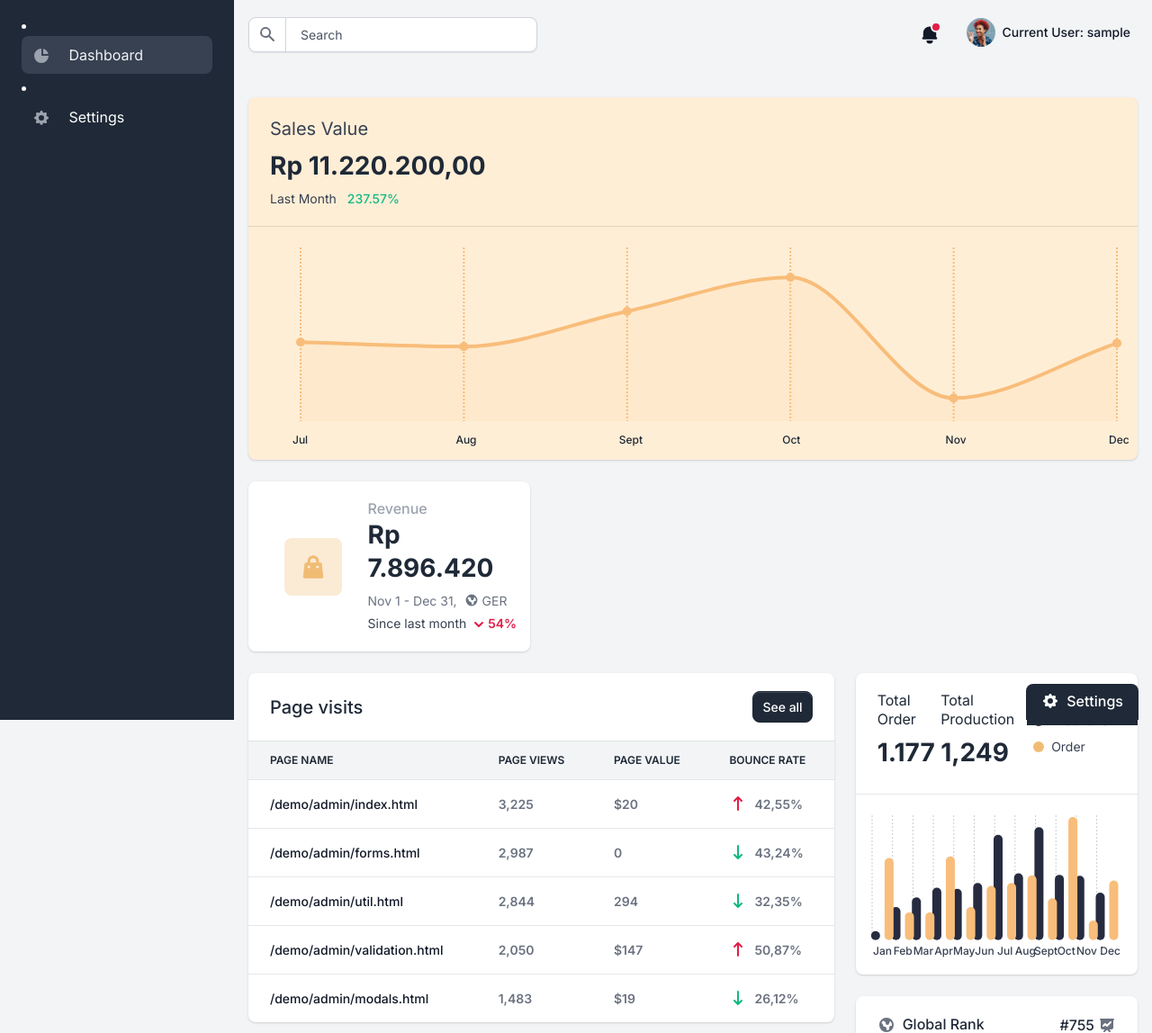
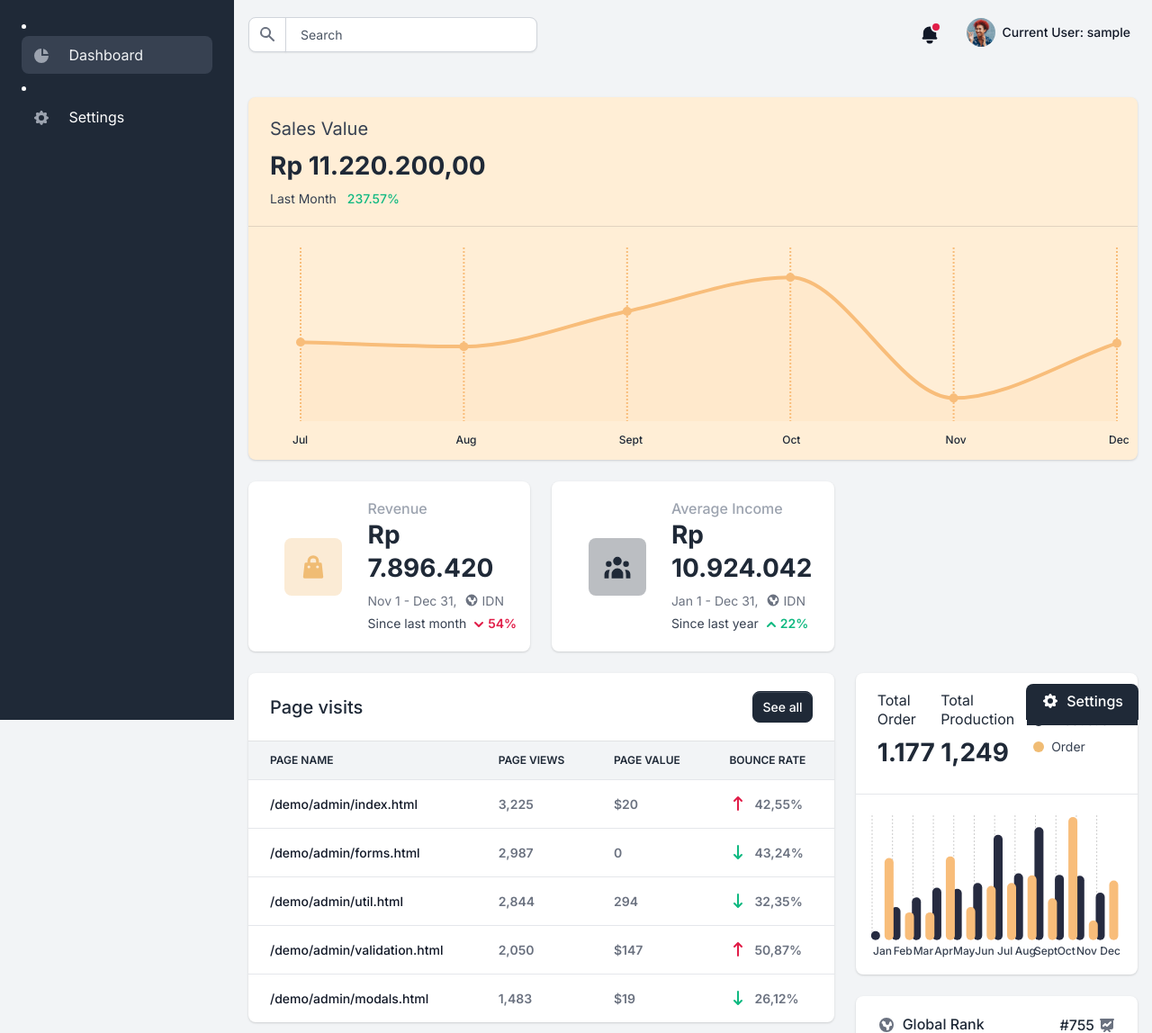
Before and after one commit to renjanay/VoltFlask, a Flask app: page /dashboard.html in a window 1280 px wide. Shown: the top 1148 px of the page at 90% size. Run offline with Flask 2, Linux system fonts and the light colour scheme; the visitor is signed in with stand-in values (Sample User, id 1); data comes from the database, SQL or seed files in the repository; parts of the project's set-up code (start-up, migrations or seed data) failed here and were passed over; some libraries are stand-ins or nearby versions.

Commit message:
added new visualization

```diff
--- a/apps/templates/home/dashboard.html
+++ b/apps/templates/home/dashboard.html
@@ -31,37 +31,6 @@
                 </div>
             </div>
         </div>
-        <!--<div class="col-12 col-sm-6 col-xl-4 mb-4">
-            <div class="card border-0 shadow">
-                <div class="card-body">
-                    <div class="row d-block d-xl-flex align-items-center">
-                        <div class="col-12 col-xl-5 text-xl-center mb-3 mb-xl-0 d-flex align-items-center justify-content-xl-center">
-                            <div class="icon-shape icon-shape-primary rounded me-4 me-sm-0">
-                                <svg class="icon" fill="currentColor" viewBox="0 0 20 20" xmlns="http://www.w3.org/2000/svg"><path d="M13 6a3 3 0 11-6 0 3 3 0 016 0zM18 8a2 2 0 11-4 0 2 2 0 014 0zM14 15a4 4 0 00-8 0v3h8v-3zM6 8a2 2 0 11-4 0 2 2 0 014 0zM16 18v-3a5.972 5.972 0 00-.75-2.906A3.005 3.005 0 0119 15v3h-3zM4.75 12.094A5.973 5.973 0 004 15v3H1v-3a3 3 0 013.75-2.906z"></path></svg>
-                            </div>
-                            <div class="d-sm-none">
-                                <h2 class="h5">Customers</h2>
-                                <h3 class="fw-extrabold mb-1">345,678</h3>
-                            </div>
-                        </div>
-                        <div class="col-12 col-xl-7 px-xl-0">
-                            <div class="d-none d-sm-block">
-                                <h2 class="h6 text-gray-400 mb-0">Customers</h2>
-                                <h3 class="fw-extrabold mb-2">345k</h3>
-                            </div>
-                            <small class="d-flex align-items-center text-gray-500">
-                                Feb 1 - Apr 1,
-                                <svg class="icon icon-xxs text-gray-500 ms-2 me-1" fill="currentColor" viewBox="0 0 20 20" xmlns="http://www.w3.org/2000/svg"><path fill-rule="evenodd" d="M10 18a8 8 0 100-16 8 8 0 000 16zM4.332 8.027a6.012 6.012 0 011.912-2.706C6.512 5.73 6.974 6 7.5 6A1.5 1.5 0 019 7.5V8a2 2 0 004 0 2 2 0 011.523-1.943A5.977 5.977 0 0116 10c0 .34-.028.675-.083 1H15a2 2 0 00-2 2v2.197A5.973 5.973 0 0110 16v-2a2 2 0 00-2-2 2 2 0 01-2-2 2 2 0 00-1.668-1.973z" clip-rule="evenodd"></path></svg>
-                                USA
-                            </small>
-                            <div class="small d-flex mt-1">
-                                <div>Since last month <svg class="icon icon-xs text-success" fill="currentColor" viewBox="0 0 20 20" xmlns="http://www.w3.org/2000/svg"><path fill-rule="evenodd" d="M14.707 12.707a1 1 0 01-1.414 0L10 9.414l-3.293 3.293a1 1 0 01-1.414-1.414l4-4a1 1 0 011.414 0l4 4a1 1 0 010 1.414z" clip-rule="evenodd"></path></svg><span class="text-success fw-bolder">22%</span></div>
-                            </div>
-                        </div>
-                    </div>
-                </div>
-            </div>
-        </div>-->
         <div class="col-12 col-sm-6 col-xl-4 mb-4">
             <div class="card border-0 shadow">
                 <div class="card-body">
@@ -83,7 +52,7 @@
                             <small class="d-flex align-items-center text-gray-500">
                                 Nov 1 - Dec 31,
                                 <svg class="icon icon-xxs text-gray-500 ms-2 me-1" fill="currentColor" viewBox="0 0 20 20" xmlns="http://www.w3.org/2000/svg"><path fill-rule="evenodd" d="M10 18a8 8 0 100-16 8 8 0 000 16zM4.332 8.027a6.012 6.012 0 011.912-2.706C6.512 5.73 6.974 6 7.5 6A1.5 1.5 0 019 7.5V8a2 2 0 004 0 2 2 0 011.523-1.943A5.977 5.977 0 0116 10c0 .34-.028.675-.083 1H15a2 2 0 00-2 2v2.197A5.973 5.973 0 0110 16v-2a2 2 0 00-2-2 2 2 0 01-2-2 2 2 0 00-1.668-1.973z" clip-rule="evenodd"></path></svg>
-                                GER
+                                IDN
                             </small>
                             <div class="small d-flex mt-1">
                                 <div>Since last month <svg class="icon icon-xs text-danger" fill="currentColor" viewBox="0 0 20 20" xmlns="http://www.w3.org/2000/svg"><path fill-rule="evenodd" d="M5.293 7.293a1 1 0 011.414 0L10 10.586l3.293-3.293a1 1 0 111.414 1.414l-4 4a1 1 0 01-1.414 0l-4-4a1 1 0 010-1.414z" clip-rule="evenodd"></path></svg><span class="text-danger fw-bolder">54%</span></div>
@@ -93,6 +62,38 @@
                 </div>
             </div>
         </div>
+        <div class="col-12 col-sm-6 col-xl-4 mb-4">
+            <div class="card border-0 shadow">
+                <div class="card-body">
+                    <div class="row d-block d-xl-flex align-items-center">
+                        <div class="col-12 col-xl-5 text-xl-center mb-3 mb-xl-0 d-flex align-items-center justify-content-xl-center">
+                            <div class="icon-shape icon-shape-primary rounded me-4 me-sm-0">
+                                <svg class="icon" fill="currentColor" viewBox="0 0 20 20" xmlns="http://www.w3.org/2000/svg"><path d="M13 6a3 3 0 11-6 0 3 3 0 016 0zM18 8a2 2 0 11-4 0 2 2 0 014 0zM14 15a4 4 0 00-8 0v3h8v-3zM6 8a2 2 0 11-4 0 2 2 0 014 0zM16 18v-3a5.972 5.972 0 00-.75-2.906A3.005 3.005 0 0119 15v3h-3zM4.75 12.094A5.973 5.973 0 004 15v3H1v-3a3 3 0 013.75-2.906z"></path></svg>
+                            </div>
+                            <div class="d-sm-none">
+                                <h2 class="h5">Average Income</h2>
+                                <h3 class="fw-extrabold mb-1">Rp 10.924.042</h3>
+                            </div>
+                        </div>
+                        <div class="col-12 col-xl-7 px-xl-0">
+                            <div class="d-none d-sm-block">
+                                <h2 class="h6 text-gray-400 mb-0">Average Income</h2>
+                                <h3 class="fw-extrabold mb-2">Rp 10.924.042</h3>
+                            </div>
+                            <small class="d-flex align-items-center text-gray-500">
+                                Jan 1 - Dec 31,
+                                <svg class="icon icon-xxs text-gray-500 ms-2 me-1" fill="currentColor" viewBox="0 0 20 20" xmlns="http://www.w3.org/2000/svg"><path fill-rule="evenodd" d="M10 18a8 8 0 100-16 8 8 0 000 16zM4.332 8.027a6.012 6.012 0 011.912-2.706C6.512 5.73 6.974 6 7.5 6A1.5 1.5 0 019 7.5V8a2 2 0 004 0 2 2 0 011.523-1.943A5.977 5.977 0 0116 10c0 .34-.028.675-.083 1H15a2 2 0 00-2 2v2.197A5.973 5.973 0 0110 16v-2a2 2 0 00-2-2 2 2 0 01-2-2 2 2 0 00-1.668-1.973z" clip-rule="evenodd"></path></svg>
+                                IDN
+                            </small>
+                            <div class="small d-flex mt-1">
+                                <div>Since last year <svg class="icon icon-xs text-success" fill="currentColor" viewBox="0 0 20 20" xmlns="http://www.w3.org/2000/svg"><path fill-rule="evenodd" d="M14.707 12.707a1 1 0 01-1.414 0L10 9.414l-3.293 3.293a1 1 0 01-1.414-1.414l4-4a1 1 0 011.414 0l4 4a1 1 0 010 1.414z" clip-rule="evenodd"></path></svg><span class="text-success fw-bolder">22%</span></div>
+                            </div>
+                        </div>
+                    </div>
+                </div>
+            </div>
+        </div>
+
         <!--<div class="col-12 col-sm-6 col-xl-4 mb-4">
             <div class="card border-0 shadow">
                 <div class="card-body">
```
